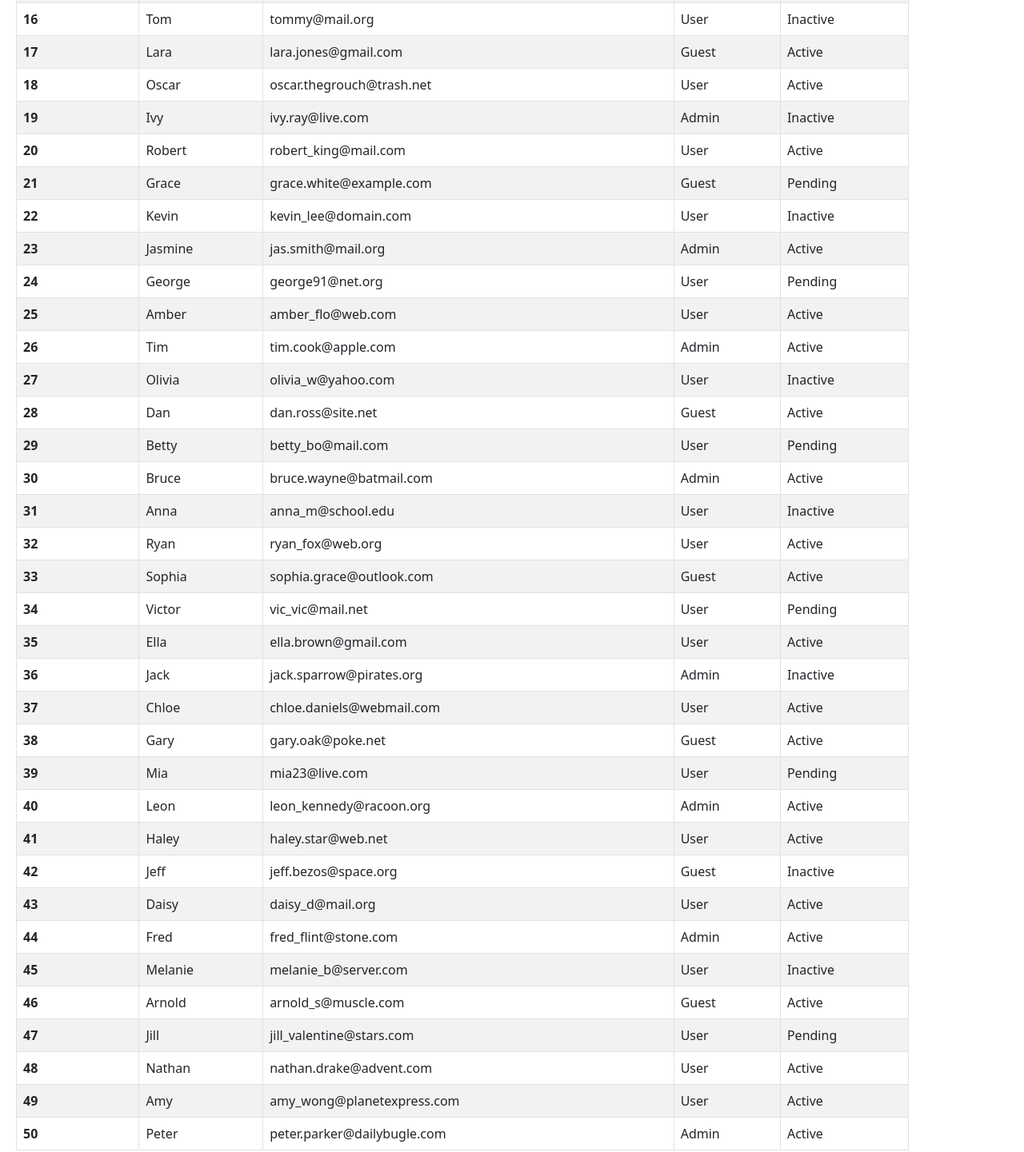
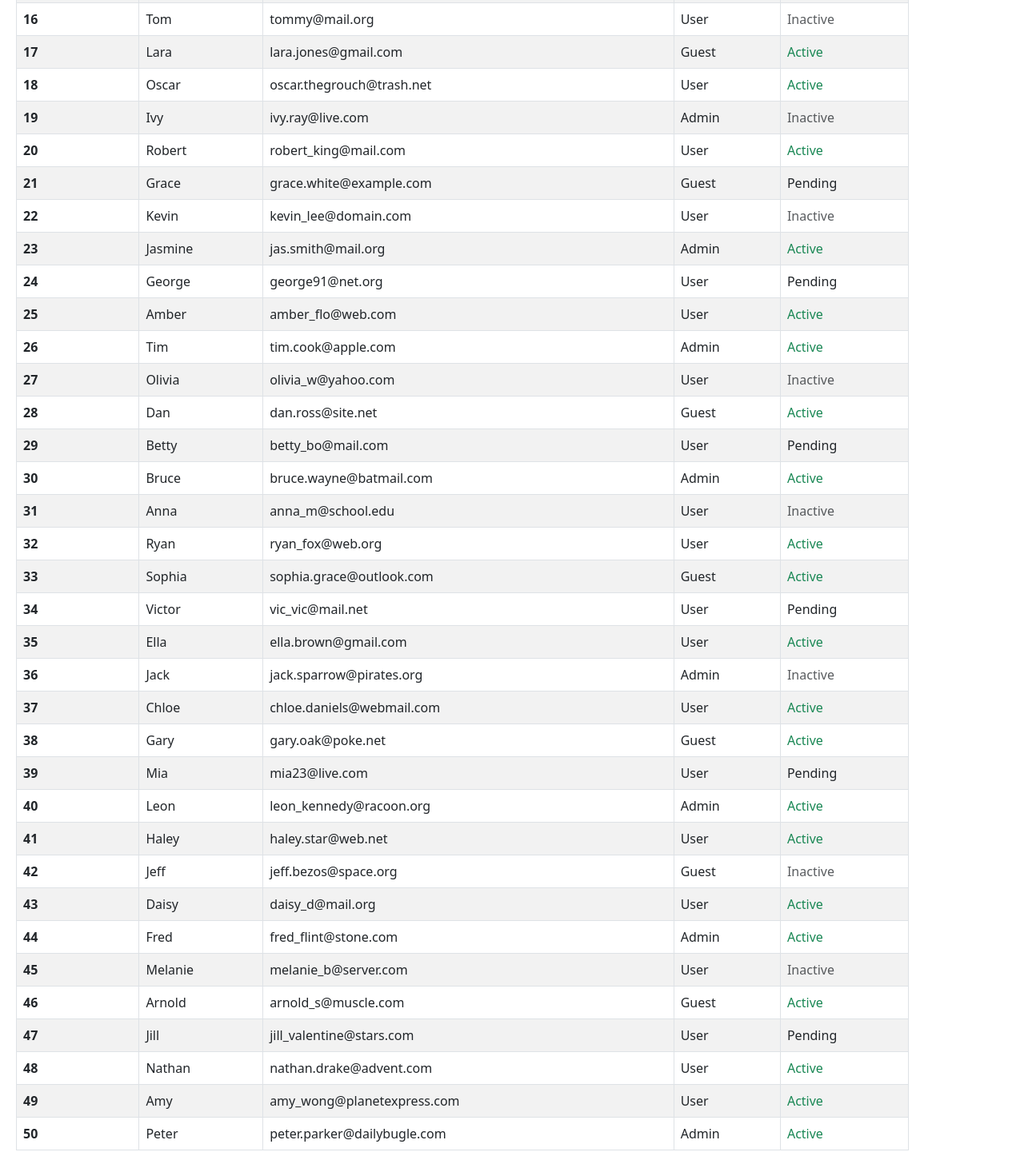
Before and after one commit to DhanushkaChandimal/complete-web-page-with-bootstrap, a plain HTML site: page index.html in a window 1280 px wide. Shown: the part 1540-2981 px from the top of the page at 80% size. Drawn offline with nearby package versions, Linux system fonts and the light colour scheme.

Commit message:
Set color code for status column

```diff
--- a/index.html
+++ b/index.html
@@ -110,21 +110,21 @@
                         <td>Mark</td>
                         <td>mark@gmail.com</td>
                         <td>Admin</td>
-                        <td>Active</td>
+                        <td class="text-success">Active</td>
                     </tr>
                     <tr>
                         <th scope="row">2</th>
                         <td>Jane</td>
                         <td>jane.doe@example.com</td>
                         <td>User</td>
-                        <td>Inactive</td>
+                        <td class="text-muted">Inactive</td>
                     </tr>
                     <tr>
                         <th scope="row">3</th>
                         <td>Alex</td>
                         <td>alex22@mail.com</td>
                         <td>Guest</td>
-                        <td>Active</td>
+                        <td class="text-success">Active</td>
                     </tr>
                     <tr>
                         <th scope="row">4</th>
@@ -138,28 +138,28 @@
                         <td>Emily</td>
                         <td>emily93@gmail.com</td>
                         <td>Admin</td>
-                        <td>Active</td>
+                        <td class="text-success">Active</td>
                     </tr>
                     <tr>
                         <th scope="row">6</th>
                         <td>John</td>
                         <td>johnnyboy@mail.com</td>
                         <td>User</td>
-                        <td>Inactive</td>
+                        <td class="text-muted">Inactive</td>
                     </tr>
                     <tr>
                         <th scope="row">7</th>
                         <td>Linda</td>
                         <td>linda.kim@web.com</td>
                         <td>User</td>
-                        <td>Active</td>
+                        <td class="text-success">Active</td>
                     </tr>
                     <tr>
                         <th scope="row">8</th>
                         <td>Michael</td>
                         <td>mike.hunt@server.com</td>
                         <td>Guest</td>
-                        <td>Active</td>
+                        <td class="text-success">Active</td>
                     </tr>
                     <tr>
                         <th scope="row">9</th>
@@ -173,35 +173,35 @@
                         <td>Steve</td>
                         <td>steve_boss@corp.org</td>
                         <td>Admin</td>
-                        <td>Inactive</td>
+                        <td class="text-muted">Inactive</td>
                     </tr>
                     <tr>
                         <th scope="row">11</th>
                         <td>Nina</td>
                         <td>nina34@mail.com</td>
                         <td>User</td>
-                        <td>Active</td>
+                        <td class="text-success">Active</td>
                     </tr>
                     <tr>
                         <th scope="row">12</th>
                         <td>Paul</td>
                         <td>paul_walker@live.com</td>
                         <td>Guest</td>
-                        <td>Active</td>
+                        <td class="text-success">Active</td>
                     </tr>
                     <tr>
                         <th scope="row">13</th>
                         <td>Kate</td>
                         <td>kate.green@web.net</td>
                         <td>User</td>
-                        <td>Active</td>
+                        <td class="text-success">Active</td>
                     </tr>
                     <tr>
                         <th scope="row">14</th>
                         <td>Harry</td>
                         <td>harry.potter@hogwarts.com</td>
                         <td>Admin</td>
-                        <td>Active</td>
+                        <td class="text-success">Active</td>
                     </tr>
                     <tr>
                         <th scope="row">15</th>
@@ -215,35 +215,35 @@
                         <td>Tom</td>
                         <td>tommy@mail.org</td>
                         <td>User</td>
-                        <td>Inactive</td>
+                        <td class="text-muted">Inactive</td>
                     </tr>
                     <tr>
                         <th scope="row">17</th>
                         <td>Lara</td>
                         <td>lara.jones@gmail.com</td>
                         <td>Guest</td>
-                        <td>Active</td>
+                        <td class="text-success">Active</td>
                     </tr>
                     <tr>
                         <th scope="row">18</th>
                         <td>Oscar</td>
                         <td>oscar.thegrouch@trash.net</td>
                         <td>User</td>
-                        <td>Active</td>
+                        <td class="text-success">Active</td>
                     </tr>
                     <tr>
                         <th scope="row">19</th>
                         <td>Ivy</td>
                         <td>ivy.ray@live.com</td>
                         <td>Admin</td>
-                        <td>Inactive</td>
+                        <td class="text-muted">Inactive</td>
                     </tr>
                     <tr>
                         <th scope="row">20</th>
                         <td>Robert</td>
                         <td>robert_king@mail.com</td>
                         <td>User</td>
-                        <td>Active</td>
+                        <td class="text-success">Active</td>
                     </tr>
                     <tr>
                         <th scope="row">21</th>
@@ -257,14 +257,14 @@
                         <td>Kevin</td>
                         <td>kevin_lee@domain.com</td>
                         <td>User</td>
-                        <td>Inactive</td>
+                        <td class="text-muted">Inactive</td>
                     </tr>
                     <tr>
                         <th scope="row">23</th>
                         <td>Jasmine</td>
                         <td>jas.smith@mail.org</td>
                         <td>Admin</td>
-                        <td>Active</td>
+                        <td class="text-success">Active</td>
                     </tr>
                     <tr>
                         <th scope="row">24</th>
@@ -278,28 +278,28 @@
                         <td>Amber</td>
                         <td>amber_flo@web.com</td>
                         <td>User</td>
-                        <td>Active</td>
+                        <td class="text-success">Active</td>
                     </tr>
                     <tr>
                         <th scope="row">26</th>
                         <td>Tim</td>
                         <td>tim.cook@apple.com</td>
                         <td>Admin</td>
-                        <td>Active</td>
+                        <td class="text-success">Active</td>
                     </tr>
                     <tr>
                         <th scope="row">27</th>
                         <td>Olivia</td>
                         <td>olivia_w@yahoo.com</td>
                         <td>User</td>
-                        <td>Inactive</td>
+                        <td class="text-muted">Inactive</td>
                     </tr>
                     <tr>
                         <th scope="row">28</th>
                         <td>Dan</td>
                         <td>dan.ross@site.net</td>
                         <td>Guest</td>
-                        <td>Active</td>
+                        <td class="text-success">Active</td>
                     </tr>
                     <tr>
                         <th scope="row">29</th>
@@ -313,28 +313,28 @@
                         <td>Bruce</td>
                         <td>bruce.wayne@batmail.com</td>
                         <td>Admin</td>
-                        <td>Active</td>
+                        <td class="text-success">Active</td>
                     </tr>
                     <tr>
                         <th scope="row">31</th>
                         <td>Anna</td>
                         <td>anna_m@school.edu</td>
                         <td>User</td>
-                        <td>Inactive</td>
+                        <td class="text-muted">Inactive</td>
                     </tr>
                     <tr>
                         <th scope="row">32</th>
                         <td>Ryan</td>
                         <td>ryan_fox@web.org</td>
                         <td>User</td>
-                        <td>Active</td>
+                        <td class="text-success">Active</td>
                     </tr>
                     <tr>
                         <th scope="row">33</th>
                         <td>Sophia</td>
                         <td>sophia.grace@outlook.com</td>
                         <td>Guest</td>
-                        <td>Active</td>
+                        <td class="text-success">Active</td>
                     </tr>
                     <tr>
                         <th scope="row">34</th>
@@ -348,28 +348,28 @@
                         <td>Ella</td>
                         <td>ella.brown@gmail.com</td>
                         <td>User</td>
-                        <td>Active</td>
+                        <td class="text-success">Active</td>
                     </tr>
                     <tr>
                         <th scope="row">36</th>
                         <td>Jack</td>
                         <td>jack.sparrow@pirates.org</td>
                         <td>Admin</td>
-                        <td>Inactive</td>
+                        <td class="text-muted">Inactive</td>
                     </tr>
                     <tr>
                         <th scope="row">37</th>
                         <td>Chloe</td>
                         <td>chloe.daniels@webmail.com</td>
                         <td>User</td>
-                        <td>Active</td>
+                        <td class="text-success">Active</td>
                     </tr>
                     <tr>
                         <th scope="row">38</th>
                         <td>Gary</td>
                         <td>gary.oak@poke.net</td>
                         <td>Guest</td>
-                        <td>Active</td>
+                        <td class="text-success">Active</td>
                     </tr>
                     <tr>
                         <th scope="row">39</th>
@@ -383,49 +383,49 @@
                         <td>Leon</td>
                         <td>leon_kennedy@racoon.org</td>
                         <td>Admin</td>
-                        <td>Active</td>
+                        <td class="text-success">Active</td>
                     </tr>
                     <tr>
                         <th scope="row">41</th>
                         <td>Haley</td>
                         <td>haley.star@web.net</td>
                         <td>User</td>
-                        <td>Active</td>
+                        <td class="text-success">Active</td>
                     </tr>
                     <tr>
                         <th scope="row">42</th>
                         <td>Jeff</td>
                         <td>jeff.bezos@space.org</td>
                         <td>Guest</td>
-                        <td>Inactive</td>
+                        <td class="text-muted">Inactive</td>
                     </tr>
                     <tr>
                         <th scope="row">43</th>
                         <td>Daisy</td>
                         <td>daisy_d@mail.org</td>
                         <td>User</td>
-                        <td>Active</td>
+                        <td class="text-success">Active</td>
                     </tr>
                     <tr>
                         <th scope="row">44</th>
                         <td>Fred</td>
                         <td>fred_flint@stone.com</td>
                         <td>Admin</td>
-                        <td>Active</td>
+                        <td class="text-success">Active</td>
                     </tr>
                     <tr>
                         <th scope="row">45</th>
                         <td>Melanie</td>
                         <td>melanie_b@server.com</td>
                         <td>User</td>
-                        <td>Inactive</td>
+                        <td class="text-muted">Inactive</td>
                     </tr>
                     <tr>
                         <th scope="row">46</th>
                         <td>Arnold</td>
                         <td>arnold_s@muscle.com</td>
                         <td>Guest</td>
-                        <td>Active</td>
+                        <td class="text-success">Active</td>
                     </tr>
                     <tr>
                         <th scope="row">47</th>
@@ -439,21 +439,21 @@
                         <td>Nathan</td>
                         <td>nathan.drake@advent.com</td>
                         <td>User</td>
-                        <td>Active</td>
+                        <td class="text-success">Active</td>
                     </tr>
                     <tr>
                         <th scope="row">49</th>
                         <td>Amy</td>
                         <td>amy_wong@planetexpress.com</td>
                         <td>User</td>
-                        <td>Active</td>
+                        <td class="text-success">Active</td>
                     </tr>
                     <tr>
                         <th scope="row">50</th>
                         <td>Peter</td>
                         <td>peter.parker@dailybugle.com</td>
                         <td>Admin</td>
-                        <td>Active</td>
+                        <td class="text-success">Active</td>
                     </tr>
                 </tbody>
             </table>
```
